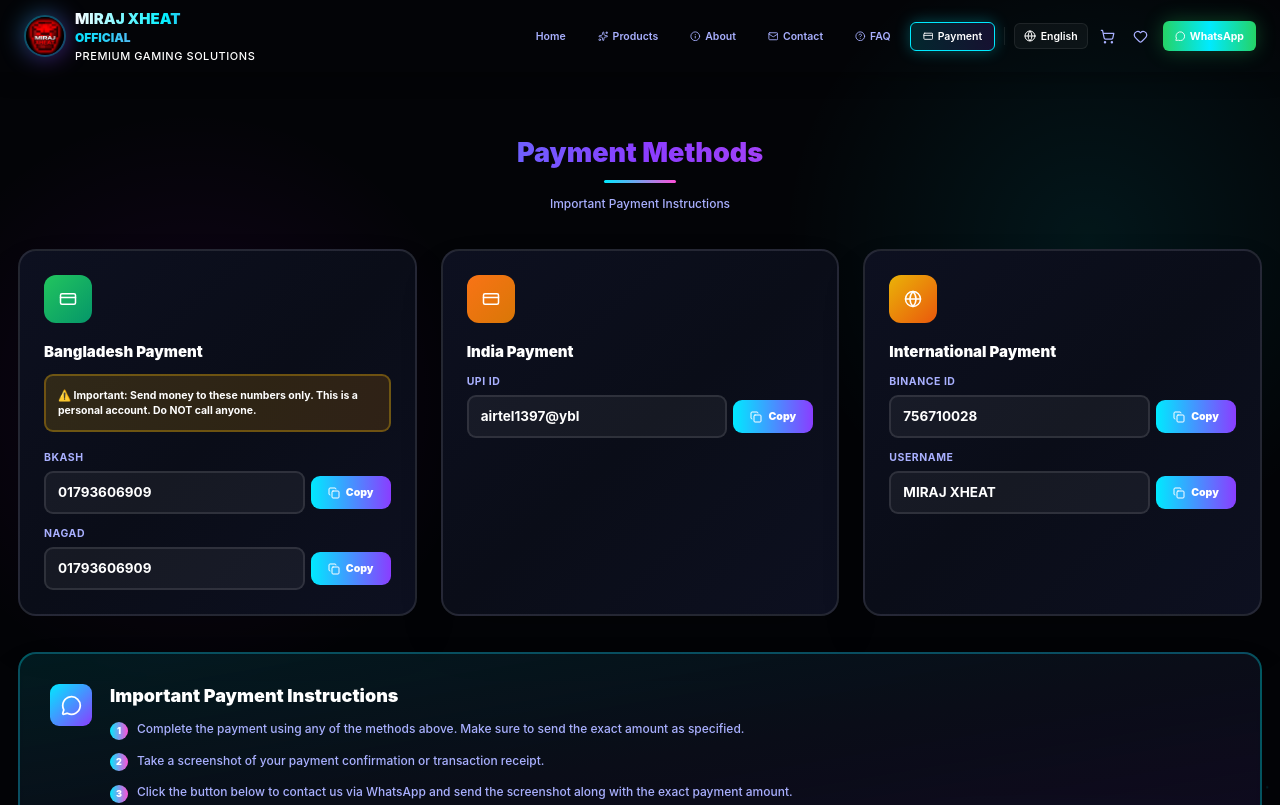
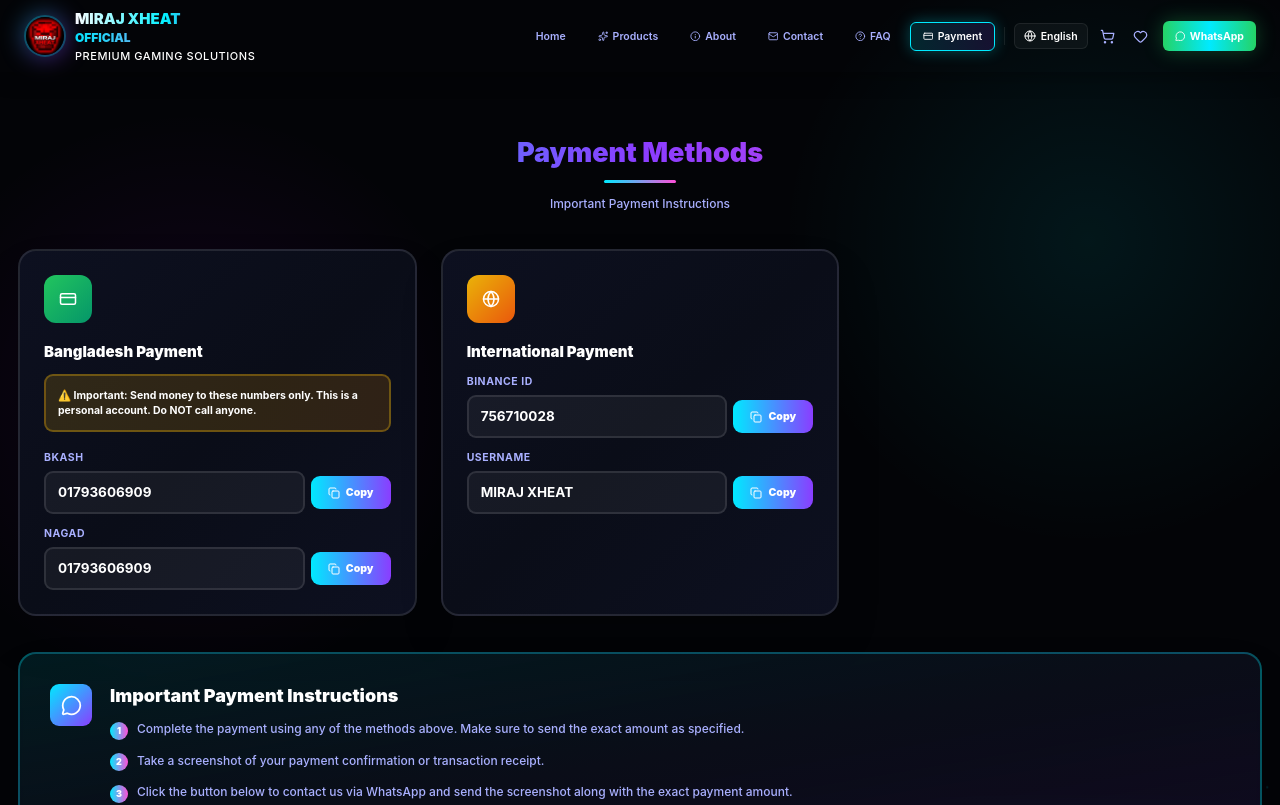
Before and after one commit to mirajnur85-alt/new-website, a React (Vite) app: page /payment in a window 1280 px wide. Shown: the top 805 px of the page. Built offline with nearby package versions, Linux system fonts and the light colour scheme.

Commit message:
Disable India payment option and update UPI ID

```diff
--- a/src/pages/PaymentPage.tsx
+++ b/src/pages/PaymentPage.tsx
@@ -5,8 +5,8 @@
 import { useLanguage } from "@/contexts/LanguageContext";
 
 const WHATSAPP_NUMBER = "8801409185492";
-const SHOW_INDIA_PAYMENT = true;
-const UPI_ID = "airtel1397@ybl";
+const SHOW_INDIA_PAYMENT =  false;
+const UPI_ID = "gund";
 
 interface PaymentMethod {
   id: string;
```
